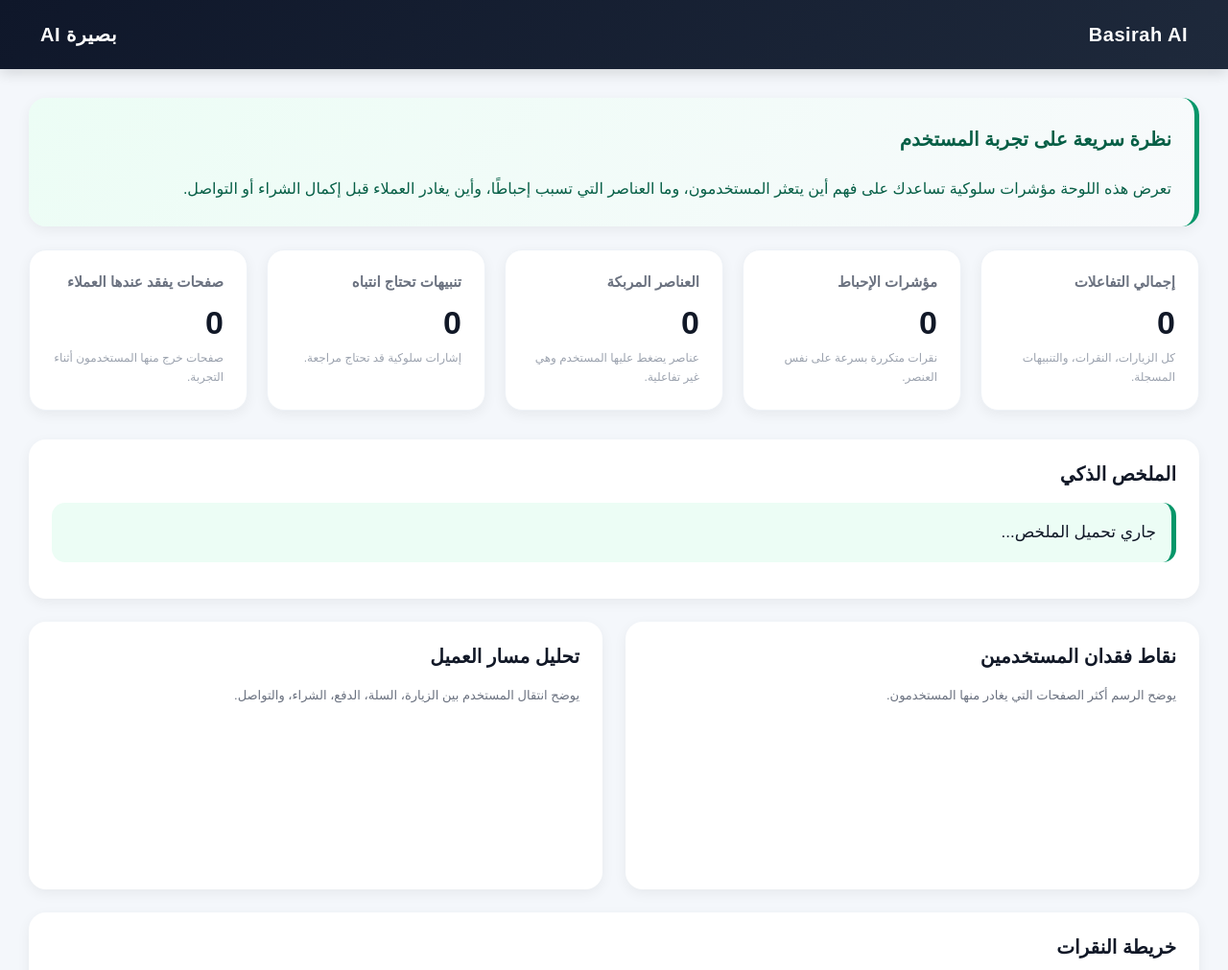
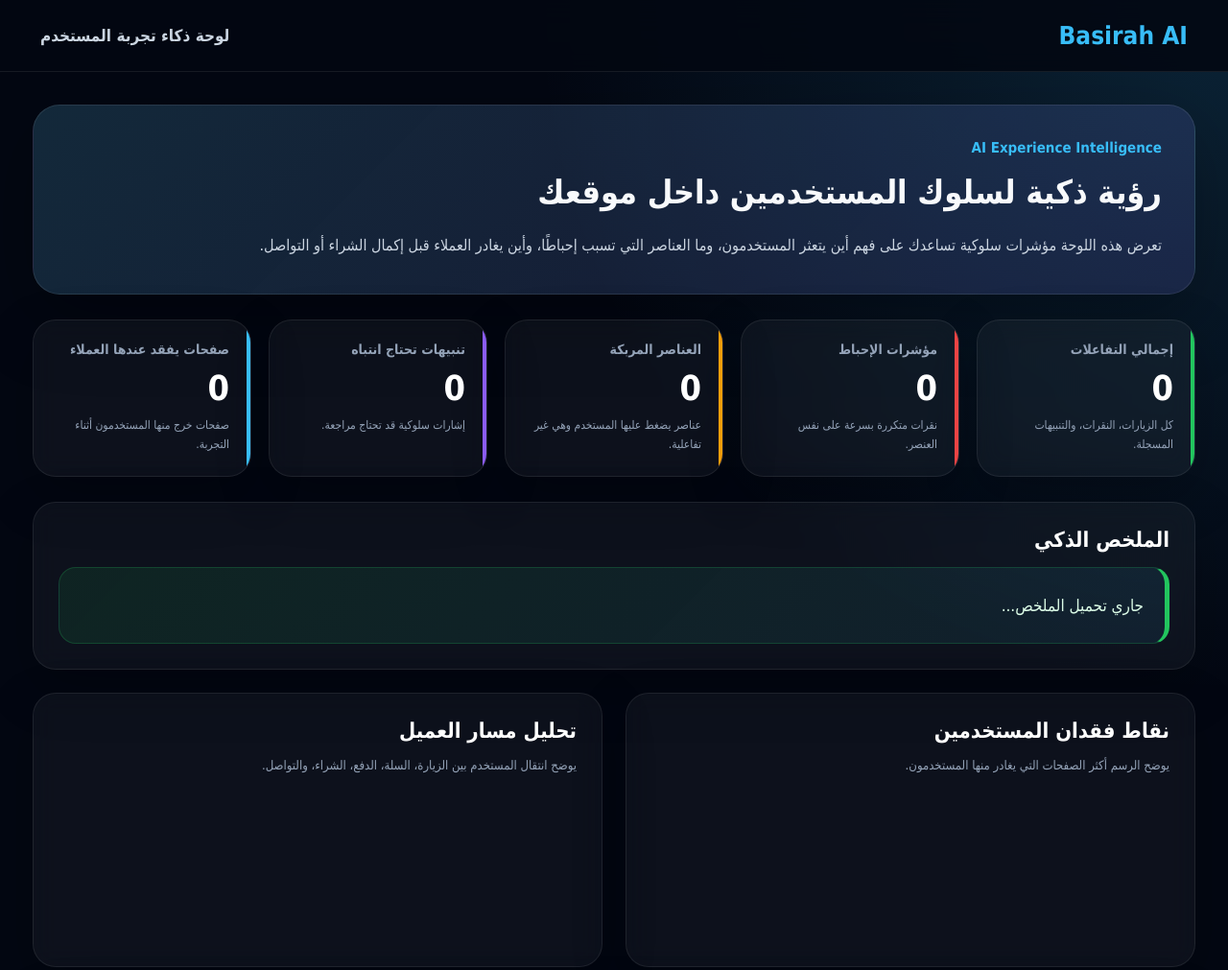
Before and after one commit to AhmedALmat/basirah-analytics, a website: page public/dashboard.html in a window 1280 px wide. Shown: the top 1011 px of the page at 96% size. Drawn offline with nearby package versions, Linux system fonts and the light colour scheme; no server answers.

Commit message:
improve the dashboard  page

```diff
--- a/public/dashboard.html
+++ b/public/dashboard.html
@@ -1,5 +1,6 @@
 <!DOCTYPE html>
-<html lang="ar">
+<html lang="ar" dir="rtl">
+
 <head>
   <meta charset="UTF-8" />
   <title>Basirah AI | لوحة ذكاء تجربة المستخدم</title>
@@ -13,154 +14,205 @@
 
     body {
       margin: 0;
-      font-family: Arial, sans-serif;
+      font-family: "Tahoma", "Arial", sans-serif;
       direction: rtl;
-      background: #f4f7fb;
-      color: #111827;
+      background:
+        radial-gradient(circle at top right, rgba(56, 189, 248, 0.16), transparent 30%),
+        radial-gradient(circle at bottom left, rgba(99, 102, 241, 0.14), transparent 35%),
+        #030712;
+      color: #f8fafc;
+      min-height: 100vh;
     }
 
     .navbar {
-      background: linear-gradient(135deg, #0f172a, #1e293b);
-      color: white;
-      padding: 24px 42px;
-      box-shadow: 0 4px 14px rgba(0,0,0,0.14);
+      background: rgba(3, 7, 18, 0.88);
+      border-bottom: 1px solid rgba(255, 255, 255, 0.08);
+      padding: 22px 42px;
+      position: sticky;
+      top: 0;
+      z-index: 1000;
+      backdrop-filter: blur(16px);
     }
 
     .navbar-content {
       display: flex;
       justify-content: space-between;
       align-items: center;
-      width: 100%;
       gap: 20px;
     }
 
-    .arabic-logo {
-      font-size: 20px;
-      font-weight: 700;
-      letter-spacing: 0.5px;
+    .english-logo {
+      font-size: 26px;
+      font-weight: 800;
+      color: #38bdf8;
+      direction: ltr;
     }
 
-    .english-logo {
-      font-size: 20px;
+    .arabic-logo {
+      font-size: 17px;
       font-weight: 700;
-      direction: ltr;
-      letter-spacing: 0.5px;
+      color: #cbd5e1;
     }
 
     .container {
-      padding: 30px;
+      padding: 34px;
+      max-width: 1600px;
+      margin: auto;
     }
 
-    .section {
-      background: white;
-      padding: 24px;
-      border-radius: 18px;
-      margin-bottom: 24px;
-      box-shadow: 0 4px 14px rgba(0,0,0,0.06);
+    .hero-ai {
+      background:
+        linear-gradient(135deg, rgba(56, 189, 248, 0.14), rgba(79, 70, 229, 0.12)),
+        rgba(255, 255, 255, 0.045);
+      border: 1px solid rgba(255, 255, 255, 0.09);
+      border-radius: 28px;
+      padding: 34px;
+      margin-bottom: 26px;
+      box-shadow: 0 24px 80px rgba(0, 0, 0, 0.28);
     }
 
-    .section h2 {
-      margin-top: 0;
-      margin-bottom: 18px;
-      font-size: 20px;
+    .hero-ai span {
+      display: inline-block;
+      color: #38bdf8;
+      font-weight: 800;
+      margin-bottom: 12px;
+      font-size: 15px;
     }
 
-    .intro-box {
-      background: linear-gradient(135deg, #ecfdf5, #f8fafc);
-      border-right: 5px solid #059669;
-      line-height: 1.9;
-      color: #065f46;
+    .hero-ai h1 {
+      margin: 0 0 14px;
+      font-size: 34px;
+      line-height: 1.5;
+    }
+
+    .hero-ai p {
+      color: #cbd5e1;
+      line-height: 2;
+      margin: 0;
+      font-size: 16px;
+      max-width: 1050px;
     }
 
     .cards {
       display: grid;
-      grid-template-columns: repeat(auto-fit, minmax(220px, 1fr));
-      gap: 20px;
-      margin-bottom: 30px;
+      grid-template-columns: repeat(auto-fit, minmax(210px, 1fr));
+      gap: 18px;
+      margin-bottom: 26px;
+    }
+
+    .card,
+    .section {
+      background: rgba(255, 255, 255, 0.045);
+      border: 1px solid rgba(255, 255, 255, 0.08);
+      border-radius: 24px;
+      box-shadow: 0 20px 55px rgba(0, 0, 0, 0.22);
+      backdrop-filter: blur(12px);
     }
 
     .card {
-      background: white;
-      border-radius: 18px;
-      padding: 24px;
-      box-shadow: 0 4px 14px rgba(0,0,0,0.06);
-      border: 1px solid #eef2f7;
+      padding: 22px;
+      position: relative;
+      overflow: hidden;
+    }
+
+    .card::before {
+      content: "";
+      position: absolute;
+      top: 0;
+      right: 0;
+      width: 4px;
+      height: 100%;
+      background: #38bdf8;
+    }
+
+    .card.warning::before {
+      background: #ef4444;
+    }
+
+    .card.orange::before {
+      background: #f59e0b;
+    }
+
+    .card.green::before {
+      background: #22c55e;
+    }
+
+    .card.purple::before {
+      background: #8b5cf6;
     }
 
     .card h3 {
       margin: 0;
-      color: #6b7280;
-      font-size: 15px;
+      color: #94a3b8;
+      font-size: 14px;
       font-weight: 700;
     }
 
     .card p {
-      font-size: 34px;
-      margin: 14px 0 0;
-      font-weight: bold;
-      color: #111827;
+      font-size: 36px;
+      margin: 12px 0 0;
+      font-weight: 900;
+      color: #ffffff;
     }
 
     .card small {
       display: block;
       margin-top: 8px;
-      color: #9ca3af;
+      color: #94a3b8;
       font-size: 12px;
-      line-height: 1.6;
+      line-height: 1.7;
+    }
+
+    .section {
+      padding: 26px;
+      margin-bottom: 24px;
+    }
+
+    .section h2 {
+      margin: 0 0 16px;
+      font-size: 22px;
+      color: #ffffff;
+    }
+
+    .section-subtitle {
+      color: #94a3b8;
+      font-size: 13px;
+      line-height: 1.8;
+      margin: -4px 0 18px;
+    }
+
+    .ai-summary-box {
+      background: linear-gradient(135deg, rgba(34, 197, 94, 0.11), rgba(56, 189, 248, 0.08));
+      border: 1px solid rgba(34, 197, 94, 0.22);
+      border-right: 5px solid #22c55e;
+      color: #dcfce7;
+      padding: 22px;
+      border-radius: 18px;
+      line-height: 2;
+      font-size: 17px;
     }
 
     .grid-2 {
       display: grid;
-      grid-template-columns: repeat(auto-fit, minmax(420px, 1fr));
+      grid-template-columns: repeat(auto-fit, minmax(430px, 1fr));
       gap: 24px;
     }
 
-    .box {
-      padding: 16px;
-      border-radius: 14px;
-      margin-bottom: 14px;
-      line-height: 1.8;
-    }
-
-    .recommendation {
-      background: #fff7ed;
-      border-right: 5px solid #f59e0b;
-    }
-
-    .rage-box {
-      background: #fef2f2;
-      border-right: 5px solid #dc2626;
-    }
-
-    .dead-box {
-      background: #eff6ff;
-      border-right: 5px solid #2563eb;
-    }
-
-    .alert-box {
-      background: #f5f3ff;
-      border-right: 5px solid #7c3aed;
-    }
-
-    .ai-box {
-      background: #ecfdf5;
-      border-right: 5px solid #059669;
-      font-size: 17px;
-    }
-
     canvas {
-      max-height: 340px;
+      max-height: 330px;
     }
 
     .heatmap-area {
       position: relative;
-      height: 360px;
+      height: 390px;
       background:
-        linear-gradient(90deg, rgba(17,24,39,0.05) 1px, transparent 1px),
-        linear-gradient(rgba(17,24,39,0.05) 1px, transparent 1px);
-      background-size: 40px 40px;
-      border: 1px solid #e5e7eb;
-      border-radius: 16px;
+        linear-gradient(90deg, rgba(148, 163, 184, 0.07) 1px, transparent 1px),
+        linear-gradient(rgba(148, 163, 184, 0.07) 1px, transparent 1px),
+        radial-gradient(circle at 35% 35%, rgba(56, 189, 248, 0.08), transparent 35%),
+        rgba(2, 6, 23, 0.72);
+      background-size: 42px 42px, 42px 42px, auto, auto;
+      border: 1px solid rgba(255, 255, 255, 0.08);
+      border-radius: 22px;
       overflow: hidden;
     }
 
@@ -168,48 +220,94 @@
       position: absolute;
       width: 18px;
       height: 18px;
-      background: rgba(220, 38, 38, 0.65);
+      background: rgba(239, 68, 68, 0.78);
       border-radius: 50%;
       transform: translate(-50%, -50%);
-      box-shadow: 0 0 18px rgba(220, 38, 38, 0.65);
+      box-shadow: 0 0 26px rgba(239, 68, 68, 0.9);
     }
 
-    .small {
-      color: #6b7280;
-      font-size: 13px;
-      line-height: 1.7;
+    .box {
+      padding: 18px;
+      border-radius: 16px;
+      margin-bottom: 14px;
+      line-height: 1.9;
+      color: #e5e7eb;
+      border: 1px solid rgba(255, 255, 255, 0.08);
+    }
+
+    .box strong {
+      color: #ffffff;
+      font-size: 16px;
+    }
+
+    .box p {
+      margin: 10px 0;
+      color: #cbd5e1;
+    }
+
+    .box small {
+      color: #94a3b8;
+    }
+
+    .recommendation {
+      background: rgba(245, 158, 11, 0.09);
+      border-right: 5px solid #f59e0b;
+    }
+
+    .rage-box {
+      background: rgba(239, 68, 68, 0.09);
+      border-right: 5px solid #ef4444;
+    }
+
+    .dead-box {
+      background: rgba(56, 189, 248, 0.09);
+      border-right: 5px solid #38bdf8;
+    }
+
+    .alert-box {
+      background: rgba(139, 92, 246, 0.10);
+      border-right: 5px solid #8b5cf6;
     }
 
     .empty {
-      color: #6b7280;
-      background: #f9fafb;
-      padding: 14px;
-      border-radius: 10px;
+      color: #94a3b8;
+      background: rgba(255, 255, 255, 0.04);
+      padding: 16px;
+      border-radius: 14px;
+      border: 1px dashed rgba(255, 255, 255, 0.12);
+    }
+
+    .footer-note {
+      text-align: center;
+      color: #64748b;
+      padding: 18px 0 40px;
+      font-size: 13px;
     }
 
     @media (max-width: 700px) {
       .navbar {
-        padding: 22px;
+        padding: 20px;
       }
 
       .navbar-content {
-        gap: 12px;
-      }
-
-      .arabic-logo {
-        font-size: 24px;
-      }
-
-      .english-logo {
-        font-size: 18px;
+        flex-direction: column;
+        align-items: flex-start;
       }
 
       .container {
         padding: 18px;
       }
 
+      .hero-ai h1 {
+        font-size: 25px;
+      }
+
       .grid-2 {
         grid-template-columns: 1fr;
+      }
+
+      .card p {
+        font-size: 30px;
       }
     }
   </style>
@@ -220,39 +318,41 @@
   <div class="navbar">
     <div class="navbar-content">
       <div class="english-logo">Basirah AI</div>
-      <div class="arabic-logo">بصيرة AI</div>
+      <div class="arabic-logo">لوحة ذكاء تجربة المستخدم</div>
     </div>
   </div>
 
   <div class="container">
 
-    <div class="section intro-box">
-      <h2>نظرة سريعة على تجربة المستخدم</h2>
-      <div>
-        تعرض هذه اللوحة مؤشرات سلوكية تساعدك على فهم أين يتعثر المستخدمون، وما العناصر التي تسبب إحباطًا، وأين يغادر العملاء قبل إكمال الشراء أو التواصل.
-      </div>
+    <div class="hero-ai">
+      <span>AI Experience Intelligence</span>
+      <h1>رؤية ذكية لسلوك المستخدمين داخل موقعك</h1>
+      <p>
+        تعرض هذه اللوحة مؤشرات سلوكية تساعدك على فهم أين يتعثر المستخدمون، وما العناصر التي تسبب إحباطًا،
+        وأين يغادر العملاء قبل إكمال الشراء أو التواصل.
+      </p>
     </div>
 
     <div class="cards">
-      <div class="card">
+      <div class="card green">
         <h3>إجمالي التفاعلات</h3>
         <p id="totalEvents">0</p>
         <small>كل الزيارات، النقرات، والتنبيهات المسجلة.</small>
       </div>
 
-      <div class="card">
+      <div class="card warning">
         <h3>مؤشرات الإحباط</h3>
         <p id="rageClicks">0</p>
         <small>نقرات متكررة بسرعة على نفس العنصر.</small>
       </div>
 
-      <div class="card">
+      <div class="card orange">
         <h3>العناصر المربكة</h3>
         <p id="deadClicks">0</p>
         <small>عناصر يضغط عليها المستخدم وهي غير تفاعلية.</small>
       </div>
 
-      <div class="card">
+      <div class="card purple">
         <h3>تنبيهات تحتاج انتباه</h3>
         <p id="smartAlerts">0</p>
         <small>إشارات سلوكية قد تحتاج مراجعة.</small>
@@ -267,26 +367,26 @@
 
     <div class="section">
       <h2>الملخص الذكي</h2>
-      <div id="aiSummary" class="box ai-box">جاري تحميل الملخص...</div>
+      <div id="aiSummary" class="ai-summary-box">جاري تحميل الملخص...</div>
     </div>
 
     <div class="grid-2">
       <div class="section">
         <h2>نقاط فقدان المستخدمين</h2>
-        <p class="small">يوضح الرسم أكثر الصفحات التي يغادر منها المستخدمون.</p>
+        <p class="section-subtitle">يوضح الرسم أكثر الصفحات التي يغادر منها المستخدمون.</p>
         <canvas id="exitChart"></canvas>
       </div>
 
       <div class="section">
         <h2>تحليل مسار العميل</h2>
-        <p class="small">يوضح انتقال المستخدم بين الزيارة، السلة، الدفع، الشراء، والتواصل.</p>
+        <p class="section-subtitle">يوضح انتقال المستخدم بين الزيارة، السلة، الدفع، الشراء، والتواصل.</p>
         <canvas id="funnelChart"></canvas>
       </div>
     </div>
 
     <div class="section">
       <h2>خريطة النقرات</h2>
-      <p class="small">النقاط الحمراء تمثل أماكن ضغط المستخدمين داخل الصفحة.</p>
+      <p class="section-subtitle">النقاط الحمراء تمثل أماكن ضغط المستخدمين داخل الصفحة.</p>
       <div id="heatmapArea" class="heatmap-area"></div>
     </div>
 
@@ -312,10 +412,18 @@
       <div id="recommendations"></div>
     </div>
 
+    <div class="footer-note">
+      Basirah AI — لوحة تجريبية لذكاء تجربة المستخدم
+    </div>
+
   </div>
 
   <script>
     const PROJECT_ID = "store_001";
+
+    Chart.defaults.color = "#cbd5e1";
+    Chart.defaults.borderColor = "rgba(148, 163, 184, 0.16)";
+    Chart.defaults.font.family = "Tahoma, Arial, sans-serif";
 
     function showEmpty(container, message) {
       container.innerHTML = `<div class="empty">${message}</div>`;
@@ -324,7 +432,7 @@
     function simplifyPageName(url) {
       if (!url) return "صفحة غير معروفة";
 
-      if (url.includes("test-site.html")) {
+      if (url.includes("test-site.html") || url.includes("test.html")) {
         return "صفحة المتجر التجريبي";
       }
 
@@ -377,17 +485,17 @@
           datasets: [{
             label: "عدد مرات الخروج",
             data,
+            backgroundColor: "rgba(56, 189, 248, 0.65)",
+            borderColor: "rgba(56, 189, 248, 1)",
             borderWidth: 1,
-            borderRadius: 10
+            borderRadius: 12
           }]
         },
         options: {
           indexAxis: "y",
           responsive: true,
           plugins: {
-            legend: {
-              display: false
-            },
+            legend: { display: false },
             tooltip: {
               callbacks: {
                 label: function(context) {
@@ -399,9 +507,11 @@
           scales: {
             x: {
               beginAtZero: true,
-              ticks: {
-                precision: 0
-              }
+              ticks: { precision: 0 },
+              grid: { color: "rgba(148, 163, 184, 0.14)" }
+            },
+            y: {
+              grid: { display: false }
             }
           }
         }
@@ -419,16 +529,16 @@
           datasets: [{
             label: "عدد المستخدمين في كل مرحلة",
             data,
+            backgroundColor: "rgba(34, 197, 94, 0.62)",
+            borderColor: "rgba(34, 197, 94, 1)",
             borderWidth: 1,
-            borderRadius: 10
+            borderRadius: 12
           }]
         },
         options: {
           responsive: true,
           plugins: {
-            legend: {
-              display: false
-            },
+            legend: { display: false },
             tooltip: {
               callbacks: {
                 label: function(context) {
@@ -440,9 +550,11 @@
           scales: {
             y: {
               beginAtZero: true,
-              ticks: {
-                precision: 0
-              }
+              ticks: { precision: 0 },
+              grid: { color: "rgba(148, 163, 184, 0.14)" }
+            },
+            x: {
+              grid: { display: false }
             }
           }
         }
@@ -475,7 +587,7 @@
         dot.style.left = `${Math.min(Math.max(xPercent, 0), 100)}%`;
         dot.style.top = `${Math.min(Math.max(yPercent, 0), 100)}%`;
 
-        const size = Math.min(18 + point.clicks * 3, 45);
+        const size = Math.min(18 + point.clicks * 3, 48);
         dot.style.width = `${size}px`;
         dot.style.height = `${size}px`;
 
```
